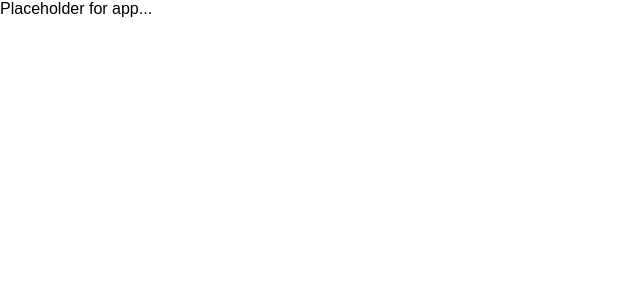
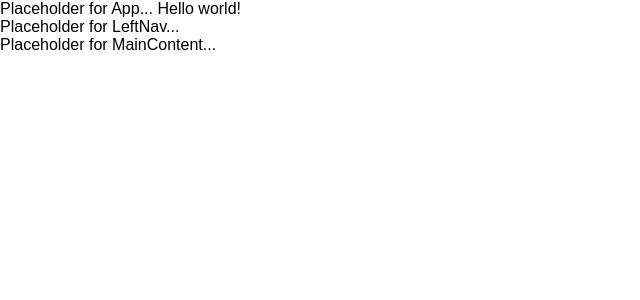
Before and after one commit to danteocualesjr/front-end-project-week-v2, a React (Create React App) app in the folder lambda-notes/: page / in a window 1280 px wide. Shown: the top 300 px of the page, without its empty margins (0-640 px from the left). Built offline with nearby package versions, Linux system fonts and the light colour scheme.

Commit message:
Imported LeftNav and MainContent components into App.

```diff
--- a/lambda-notes/src/App.js
+++ b/lambda-notes/src/App.js
@@ -1,10 +1,14 @@
 import React, { Component } from 'react';
+import LeftNav from './components/LeftNav/LeftNav.js';
+import MainContent from './components/MainContent/MainContent.js';
 
 class App extends Component {
   render() {
     return (
       <div>
-        Placeholder for app...
+        Placeholder for App... Hello world!
+        <LeftNav />
+        <MainContent />
       </div>
     );
   }
--- a/lambda-notes/src/components/CreateNote/CreateNote.js
+++ b/lambda-notes/src/components/CreateNote/CreateNote.js
@@ -5,7 +5,7 @@ class CreateNote extends Component {
     render() {
         return (
             <div>
-
+                Placeholder for CreateNote...
             </div>
         );
     }
--- a/lambda-notes/src/components/DeleteNote/DeleteNote.js
+++ b/lambda-notes/src/components/DeleteNote/DeleteNote.js
@@ -5,7 +5,7 @@ class DeleteNote extends Component {
     render() {
         return (
             <div>
-
+                Placeholder for DeleteNote...
             </div>
         );
     }
--- a/lambda-notes/src/components/EditNote/EditNote.js
+++ b/lambda-notes/src/components/EditNote/EditNote.js
@@ -5,7 +5,7 @@ class EditNote extends Component {
     render() {
         return (
             <div>
-
+                Placeholder for EditNote...
             </div>
         );
     }
--- a/lambda-notes/src/components/LeftNav/LeftNav.js
+++ b/lambda-notes/src/components/LeftNav/LeftNav.js
@@ -5,7 +5,7 @@ class LeftNav extends Component {
     render() {
         return (
             <div>
-                LeftNav placeholder...
+                Placeholder for LeftNav...
             </div>
         )
     }
--- a/lambda-notes/src/components/MainContent/MainContent.js
+++ b/lambda-notes/src/components/MainContent/MainContent.js
@@ -5,7 +5,7 @@ class MainContent extends Component {
     render() {
         return (
             <div>
-
+                Placeholder for MainContent...
             </div>
         );
     }
--- a/lambda-notes/src/components/NoteView/NoteView.js
+++ b/lambda-notes/src/components/NoteView/NoteView.js
@@ -5,7 +5,7 @@ class NoteView extends Component {
     render() {
         return (
             <div>
-
+                Placeholder for NoteView...
             </div>
         );
     }
--- a/lambda-notes/src/components/NotesList/NotesList.js
+++ b/lambda-notes/src/components/NotesList/NotesList.js
@@ -5,7 +5,7 @@ class NotesList extends Component {
     render() {
         return (
             <div>
-
+                Placeholder for NoteList...
             </div>
         );
     }
```
